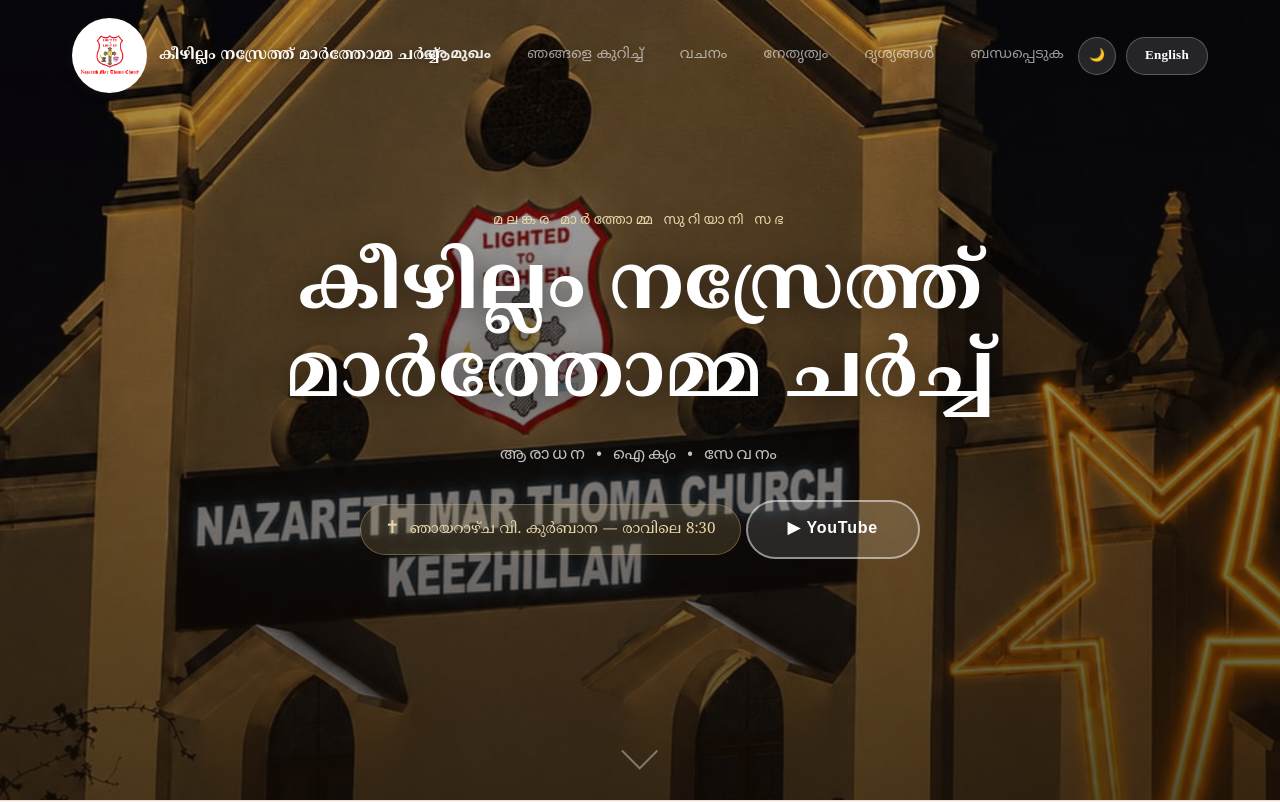
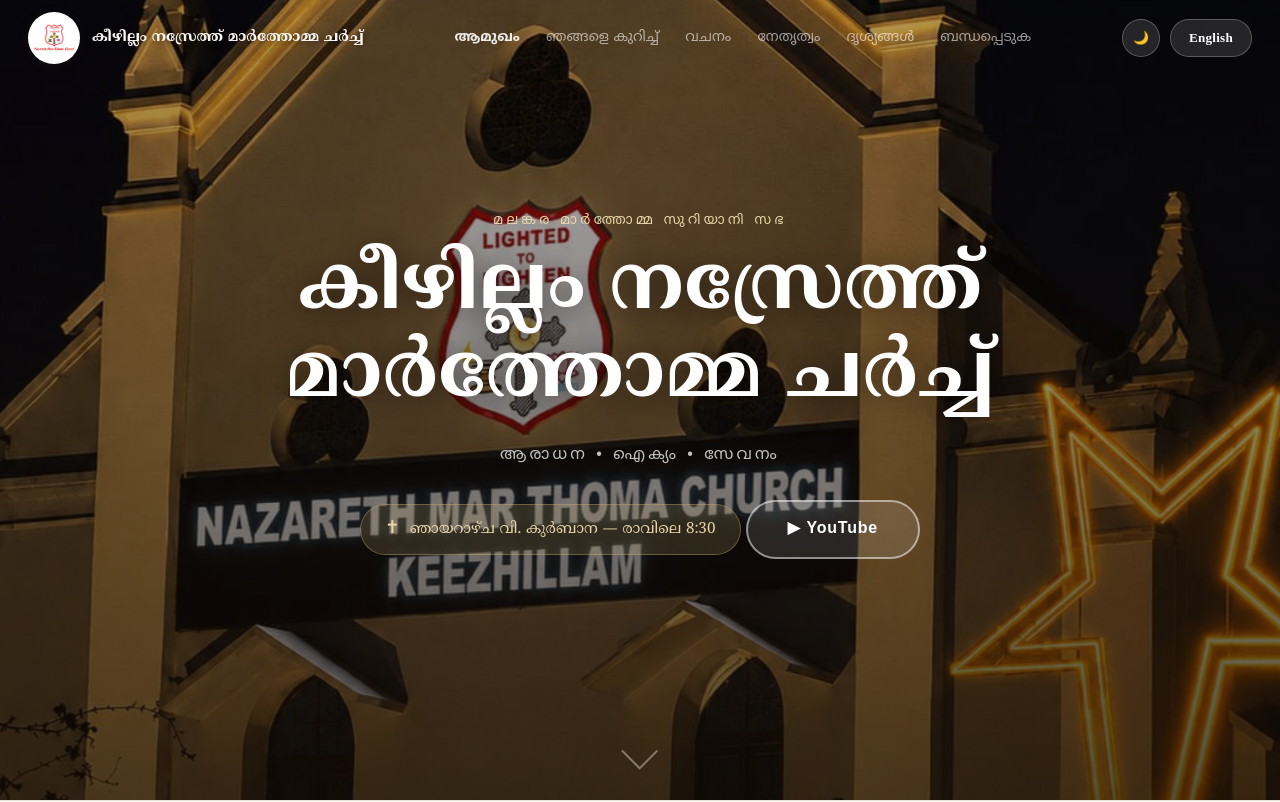
Before and after one commit to diyannavarghese03/nazareth-marthoma-church-keezhilam, a website: page index.html in a window 1280 px wide. Shown: the top 802 px of the page. Drawn offline with nearby package versions, Linux system fonts and the light colour scheme; no server answers; files whose address does not match are found by name.

Commit message:
fix: resolve navbar title and nav links clashing by expanding container width, adjusting logo size and padding

```diff
--- a/style.css
+++ b/style.css
@@ -143,12 +143,13 @@ body.dark-theme #navbar.scrolled {
 }
 
 .nav-inner {
-  max-width: 1200px;
+  max-width: 1340px;
   margin: 0 auto;
   display: flex;
   align-items: center;
   justify-content: space-between;
-  padding: 18px 32px;
+  padding: 12px 28px;
+  gap: 20px;
 }
 
 .nav-logo {
@@ -156,15 +157,16 @@ body.dark-theme #navbar.scrolled {
   align-items: center;
   gap: 12px;
   text-decoration: none;
+  flex-shrink: 0;
 }
 
 #nav-logo-img {
-  height: 75px;
-  width: 75px;
+  height: 52px;
+  width: 52px;
   object-fit: contain;
   border-radius: 50%;
   background: white;
-  padding: 4px;
+  padding: 3px;
   box-shadow: 0 2px 12px var(--shadow);
   transition: transform var(--transition);
 }
@@ -174,11 +176,11 @@ body.dark-theme #navbar.scrolled {
 .nav-title {
   font-family: var(--font-mal);
   font-weight: 600;
-  font-size: 0.95rem;
+  font-size: 0.92rem;
   color: var(--cream);
   text-shadow: 0 1px 6px rgba(0,0,0,0.4);
   transition: color var(--transition);
-  line-height: 1.4;
+  line-height: 1.35;
   white-space: nowrap;
 }
 
@@ -188,24 +190,26 @@ body.dark-theme #navbar.scrolled .nav-title { color: var(--gold-light); }
 .nav-links {
   list-style: none;
   display: flex;
-  gap: 8px;
-  align-items: center;
+  gap: 4px;
+  align-items: center;
+  flex-shrink: 0;
+  margin: 0 8px;
 }
 
 .nav-links a {
   text-decoration: none;
   font-family: var(--font-sans);
-  font-size: 0.9rem;
+  font-size: 0.88rem;
   color: rgba(255,255,255,0.9);
-  padding: 8px 14px;
-  border-radius: 30px;
+  padding: 7px 11px;
+  border-radius: 24px;
   transition: all var(--transition);
-  font-weight: 400;
-  letter-spacing: 0.02em;
+  font-weight: 500;
+  letter-spacing: 0.01em;
   white-space: nowrap;
   display: inline-flex;
   align-items: center;
-  line-height: 1.4;
+  line-height: 1.3;
 }
 
 .nav-links a:hover {
@@ -217,6 +221,7 @@ body.dark-theme #navbar.scrolled .nav-title { color: var(--gold-light); }
 #navbar.scrolled .nav-links a:hover { background: var(--gold-light); color: var(--brown); }
 body.dark-theme #navbar.scrolled .nav-links a { color: rgba(255, 255, 255, 0.85); }
 body.dark-theme #navbar.scrolled .nav-links a:hover { background: rgba(200, 169, 110, 0.25); color: var(--gold-light); }
+
 
 .nav-toggle {
   display: none;
@@ -1499,9 +1504,9 @@ body.dark-theme .footer {
   }
 }
 
-@media (max-width: 1040px) {
+@media (max-width: 1180px) {
   .nav-inner {
-    padding: 14px 20px;
+    padding: 12px 20px;
     gap: 12px;
   }
 
@@ -1518,6 +1523,7 @@ body.dark-theme .footer {
     gap: 6px;
     box-shadow: 0 12px 40px var(--shadow);
     border-bottom: 1px solid var(--border);
+    margin: 0;
   }
 
   body.dark-theme .nav-links {
@@ -1540,10 +1546,11 @@ body.dark-theme .footer {
   .nav-toggle { display: flex; }
 
   #nav-logo-img {
-    height: 58px;
-    width: 58px;
-  }
-}
+    height: 48px;
+    width: 48px;
+  }
+}
+
 
 @media (max-width: 720px) {
   .nav-inner {
```
